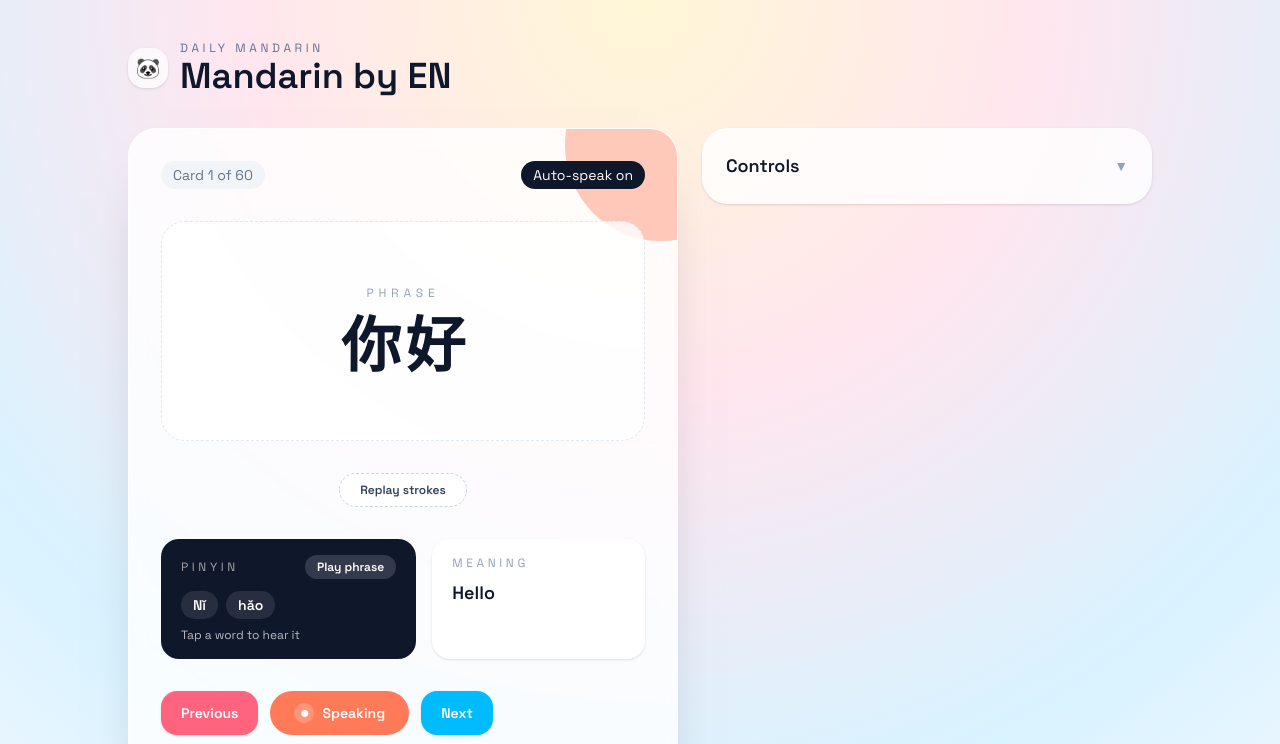
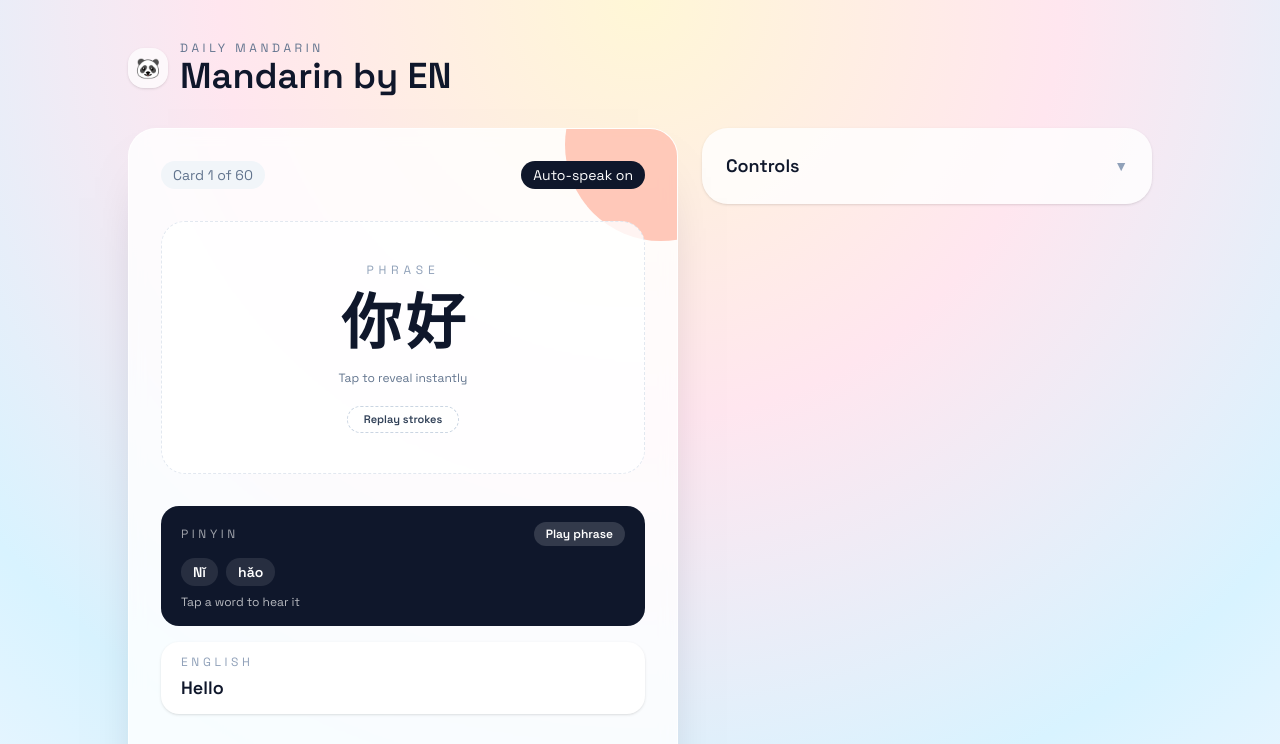
Before and after one commit to aurumnonvulgi/Remindy, a Next.js app: page / in a window 1280 px wide. Shown: the top 744 px of the page. Built offline with nearby package versions, Linux system fonts and the light colour scheme.

Commit message:
Refine layout and controls

```diff
--- a/app/page.tsx
+++ b/app/page.tsx
@@ -278,9 +278,16 @@ export default function Home() {
                 </span>
               </div>
 
-              <button
-                type="button"
+              <div
+                role="button"
+                tabIndex={0}
                 onClick={revealInstantly}
+                onKeyDown={(event) => {
+                  if (event.key === "Enter" || event.key === " ") {
+                    event.preventDefault();
+                    revealInstantly();
+                  }
+                }}
                 className="group flex min-h-[220px] w-full flex-col items-center justify-center gap-4 rounded-[24px] border border-dashed border-slate-200 bg-white/80 px-6 py-10 text-center transition hover:border-slate-300 hover:bg-white"
               >
                 <span className="text-xs uppercase tracking-[0.4em] text-slate-400">
@@ -305,16 +312,22 @@ export default function Home() {
                     <span className="ml-2 inline-block h-8 w-[2px] animate-pulse bg-slate-400" />
                   )}
                 </span>
-              </button>
-              <button
-                type="button"
-                onClick={replayReveal}
-                className="self-center rounded-full border border-dashed border-slate-300 bg-white px-5 py-2 text-xs font-semibold text-slate-700 transition hover:-translate-y-0.5 hover:border-slate-400 hover:bg-slate-50"
-              >
-                Replay strokes
-              </button>
+                <span className="text-xs text-slate-500">
+                  Tap to reveal instantly
+                </span>
+                <button
+                  type="button"
+                  onClick={(event) => {
+                    event.stopPropagation();
+                    replayReveal();
+                  }}
+                  className="mt-1 inline-flex items-center gap-2 rounded-full border border-dashed border-slate-300 bg-white px-4 py-1 text-[11px] font-semibold text-slate-700 transition hover:-translate-y-0.5 hover:border-slate-400 hover:bg-slate-50"
+                >
+                  Replay strokes
+                </button>
+              </div>
 
-              <div className="grid gap-4 sm:grid-cols-[1.2fr_1fr]">
+              <div className="grid gap-4">
                 <div className="rounded-[18px] bg-slate-900 px-5 py-4 text-left text-white">
                   <div className="flex items-center justify-between gap-3">
                     <p className="text-xs uppercase tracking-[0.3em] text-white/60">
@@ -348,11 +361,11 @@ export default function Home() {
                     Tap a word to hear it
                   </p>
                 </div>
-                <div className="rounded-[18px] bg-white px-5 py-4 shadow-sm">
+                <div className="rounded-[18px] bg-white px-5 py-3 shadow-sm">
                   <p className="text-xs uppercase tracking-[0.3em] text-slate-400">
-                    Meaning
+                    English
                   </p>
-                  <p className="mt-2 text-lg font-semibold text-slate-900">
+                  <p className="mt-1 text-lg font-semibold text-slate-900">
                     {isComplete ? phrase.en : "Revealing…"}
                   </p>
                 </div>
@@ -362,18 +375,18 @@ export default function Home() {
                 <p className="text-sm text-rose-600">{ttsError}</p>
               ) : null}
 
-              <div className="flex flex-wrap items-center gap-3">
+              <div className="grid w-full gap-3 sm:grid-cols-3">
                 <button
                   type="button"
                   onClick={handlePrev}
-                  className="rounded-2xl bg-rose-400 px-5 py-3 text-sm font-semibold text-white shadow-sm transition hover:-translate-y-0.5 hover:bg-rose-500"
+                  className="w-full rounded-2xl bg-rose-400 px-5 py-3 text-sm font-semibold text-white shadow-sm transition hover:-translate-y-0.5 hover:bg-rose-500"
                 >
                   Previous
                 </button>
                 <button
                   type="button"
                   onClick={speakPhrase}
-                  className="flex items-center gap-2 rounded-full px-6 py-3 text-sm font-semibold text-white transition hover:-translate-y-0.5"
+                  className="flex w-full items-center justify-center gap-2 rounded-2xl px-6 py-3 text-sm font-semibold text-white transition hover:-translate-y-0.5"
                   style={{ background: accent }}
                 >
                   <span className="inline-flex h-5 w-5 items-center justify-center rounded-full bg-white/20">
@@ -384,7 +397,7 @@ export default function Home() {
                 <button
                   type="button"
                   onClick={handleNext}
-                  className="rounded-2xl bg-sky-400 px-5 py-3 text-sm font-semibold text-white shadow-sm transition hover:-translate-y-0.5 hover:bg-sky-500"
+                  className="w-full rounded-2xl bg-sky-400 px-5 py-3 text-sm font-semibold text-white shadow-sm transition hover:-translate-y-0.5 hover:bg-sky-500"
                 >
                   Next
                 </button>
```
